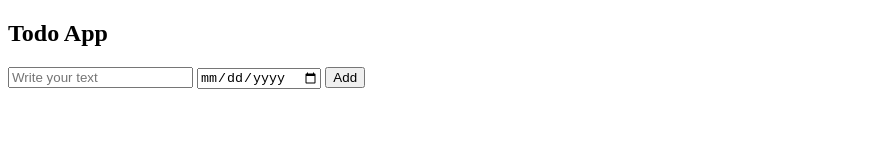
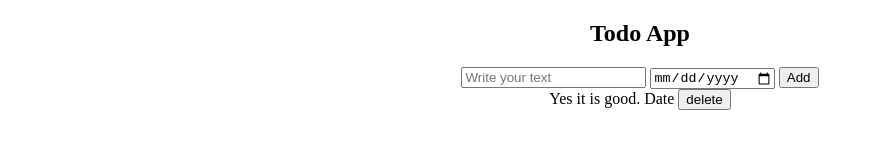
Before and after one commit to Joy-extreme/Javascript-Practice, a plain HTML site: page Todo App/index.html in a window 1280 px wide. Shown: the whole page, without its empty margins (0-874 px from the left). Drawn offline with Linux system fonts and the light colour scheme.

Commit message:
Structure of todo app is created.

```diff
--- a/Todo App/index.html
+++ b/Todo App/index.html
@@ -3,6 +3,7 @@
 <head>
   <meta charset="UTF-8">
   <meta name="viewport" content="width=device-width, initial-scale=1.0">
+  <link rel="stylesheet" href="todoApp.css">
   <title>Todo App</title>
 </head>
 <body>
@@ -10,5 +11,12 @@
   <input type="text" placeholder="Write your text">
   <input type="date" >
   <button>Add</button>
+  <div>
+    <span>Yes it is good.</span>
+    <span>Date</span>
+    <button>
+      delete
+    </button>
+  </div>
 </body>
 </html>
--- /dev/null
+++ b/Todo App/todoApp.css
@@ -0,0 +1,4 @@
+body
+{
+  text-align: center;
+}
```
